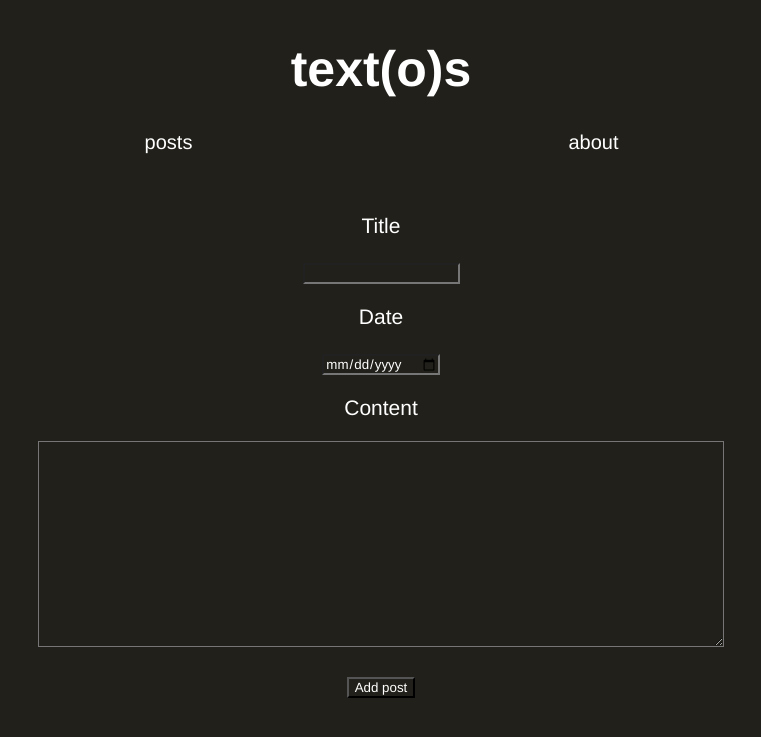
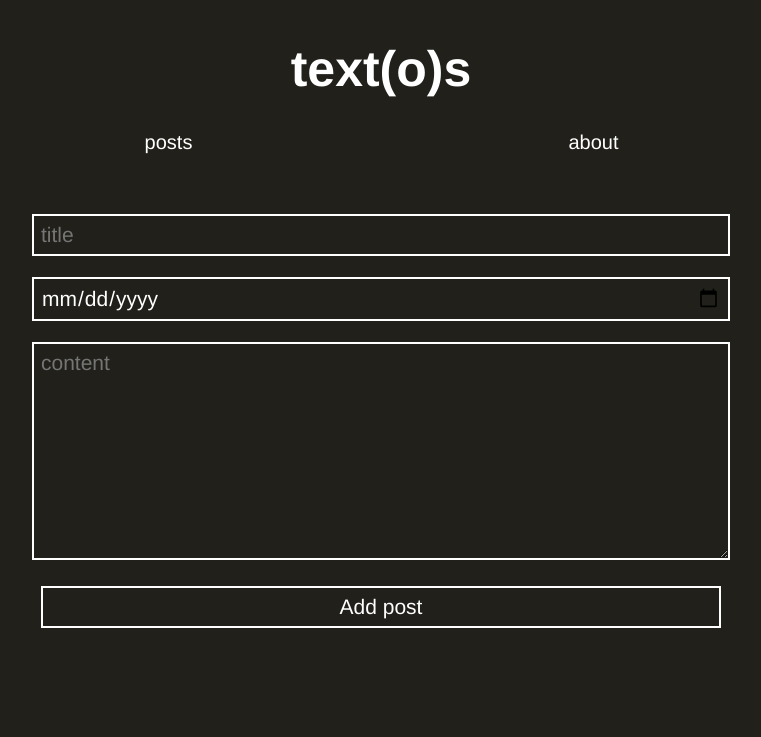
Before and after one commit to ness24000/blog, a Python web app: template app/templates/add_post.html in a window 1280 px wide. Shown: the top 737 px of the page, without its empty margins (259-1020 px from the left). Run offline with Jinja, Linux system fonts and the light colour scheme; the template is opened without the code that fills it, so the values that code supplies are empty, except form fields; form fields are guessed from the names that the template uses.

Commit message:
[style] Minor add_post improvements

```diff
--- a/app/static/style.css
+++ b/app/static/style.css
@@ -35,15 +35,6 @@
     color: black;
 }
 
-@media only screen and (max-width: 500px) {
-    .square_small {
-	width: 100%;
-    }
-    .title {
-	font-size: 35px;
-    }
-}
-
 .blog_content {
     clear: both;
     width: 80%;
@@ -75,9 +66,43 @@ img {
     text-align: center;
 }
 
+.add_post_form input {
+    width: 80%;
+    max-width: 850px;
+    border: 2px solid white;
+    padding: 7px;
+    color: white;
+    font-size: 21px ;
+}
+
+.add_post_form input[type=submit]:hover {
+    background-color: white;
+    color: black;
+}
+
 .add_post_form textarea {
     height: 200px;
     width: 80%;
     max-width: 850px;
-    margin: auto;
+    border: 2px solid white;
+    padding: 7px;
+    color: white;
+    font-size: 21px ;
 }
+
+@media only screen and (max-width: 500px) {
+    .square_small {
+	width: 100%;
+    }
+    .title {
+	font-size: 35px;
+    }
+
+    .add_post_form input {
+	width: 95%;
+    }
+
+    .add_post_form textarea {
+	width: 95%;
+    }
+}
--- a/app/templates/add_post.html
+++ b/app/templates/add_post.html
@@ -5,12 +5,9 @@
 
 <form class="add_post_form" method="post">
   {{ form.hidden_tag() }}
-  <p> {{ form.title.label }}</p>
-  <p> {{ form.title() }}</p>
-  <p> {{ form.date.label }}</p>
-  <p> {{ form.date() }}</p>
-  <p> {{ form.content.label }}</p>
-  <p> {{ form.content() }}</p>
+  <p> {{ form.title(placeholder="title")}}</p>
+  <p> {{ form.date(placeholder="date") }}</p>
+  <p> {{ form.content(placeholder="content") }}</p>
   <input type="submit" value="Add post">
 
 </form>
```
